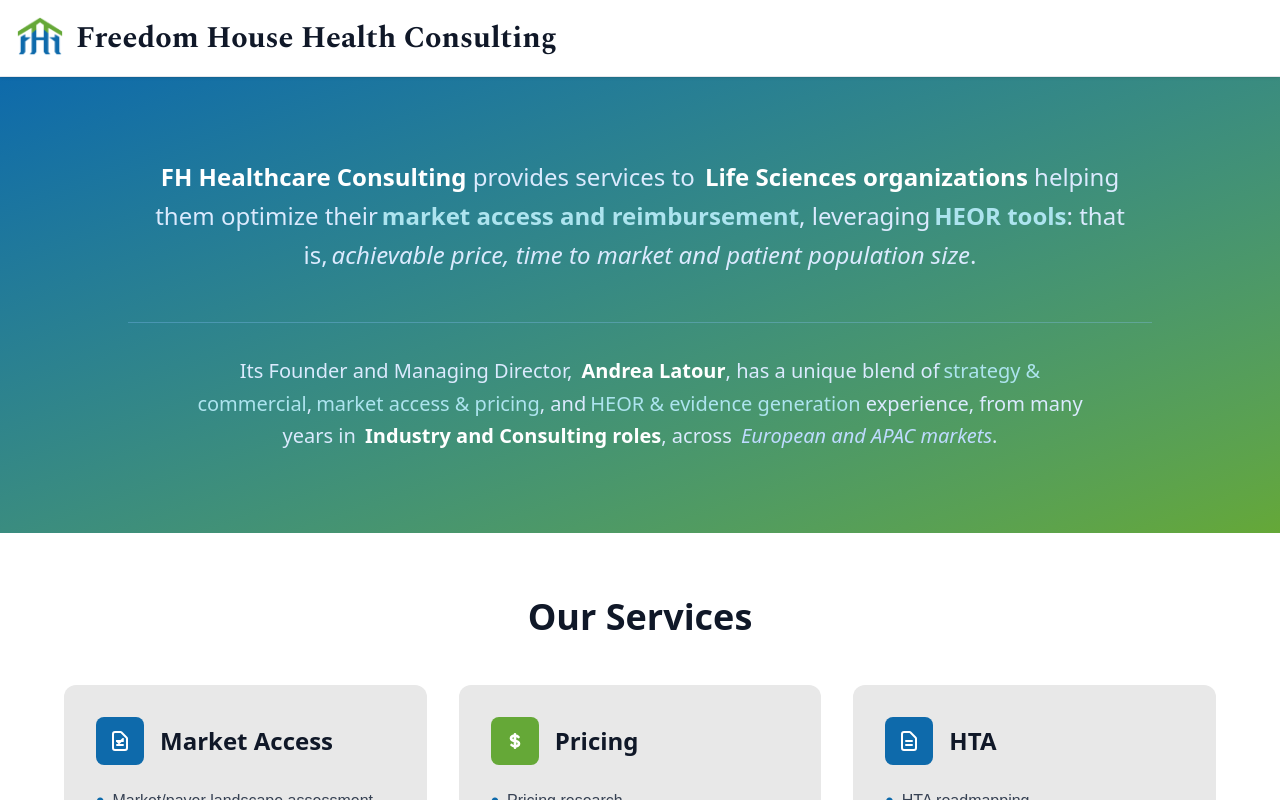
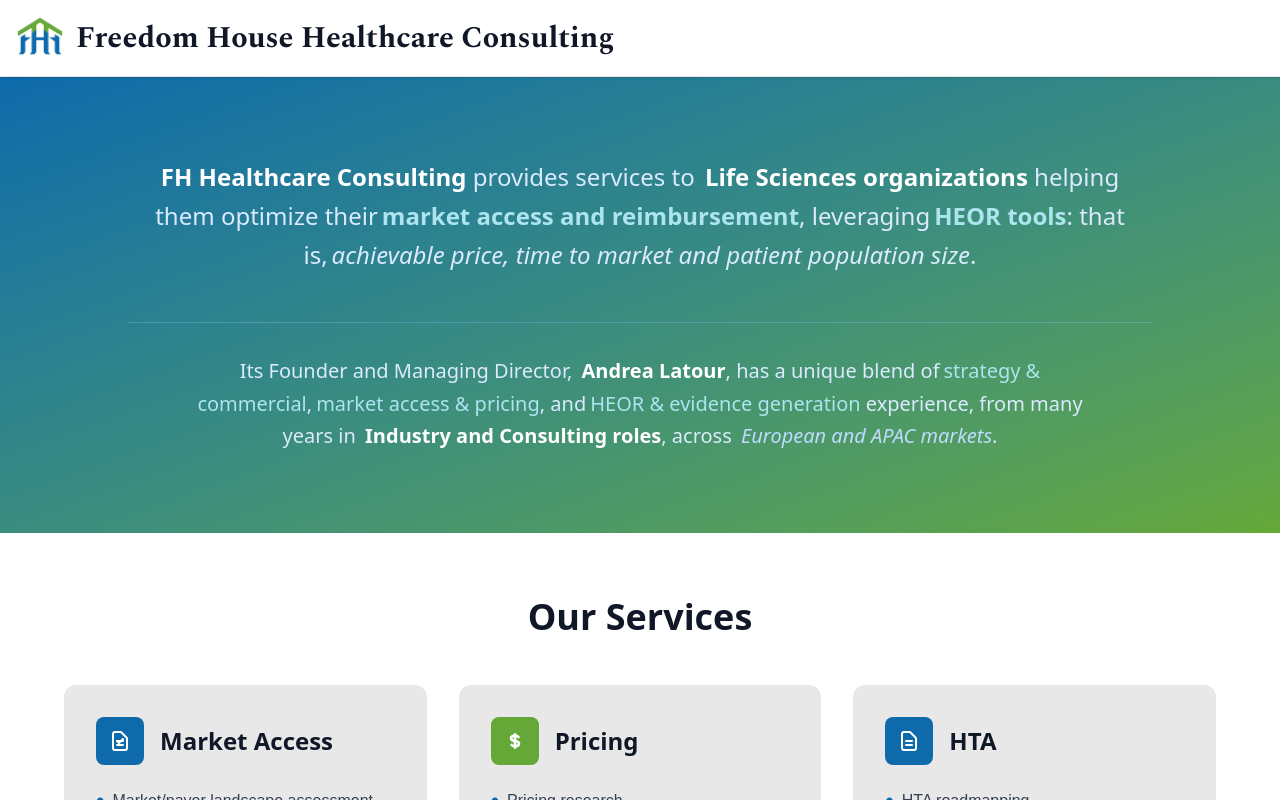
Before and after one commit to alexmillican/andrea-consulting, a Next.js app: page / in a window 1280 px wide. Shown: the top 800 px of the page. Built offline with nearby package versions, Linux system fonts and the light colour scheme.

Commit message:
header title, and meta tags

```diff
--- a/src/app/layout.tsx
+++ b/src/app/layout.tsx
@@ -20,8 +20,8 @@
 });
 
 export const metadata: Metadata = {
-  title: "Freedom House Health Consulting - Healthcare Business Solutions",
-  description: "Expert healthcare consulting services for modern healthcare businesses. Transform your operations with strategic insights and proven methodologies.",
+  title: "Freedom House Healthcare Consulting",
+  description: "Helping Life Sciences organizations optimize their market access leveraging HEOR tools.",
 };
 
 function Header() {
@@ -34,14 +34,14 @@
             <div className="w-12 h-12 flex items-center justify-center -mt-1">
               <Image
                 src="/20250627_FH Consulting_Logo.png"
-                alt="Freedom House Health Consulting Logo"
+                alt="Freedom House Healthcare Consulting Logo"
                 width={48}
                 height={48}
                 className="object-contain"
               />
             </div>
             <div>
-              <h1 className={`text-2xl md:text-3xl font-bold text-gray-900 ${spectral.className}`}>Freedom House Health Consulting</h1>
+              <h1 className={`text-2xl md:text-3xl font-bold text-gray-900 ${spectral.className}`}>Freedom House Healthcare Consulting</h1>
             </div>
           </div>
         </div>
```
